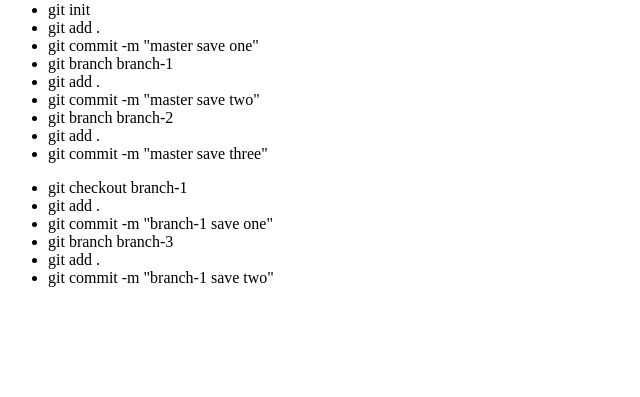
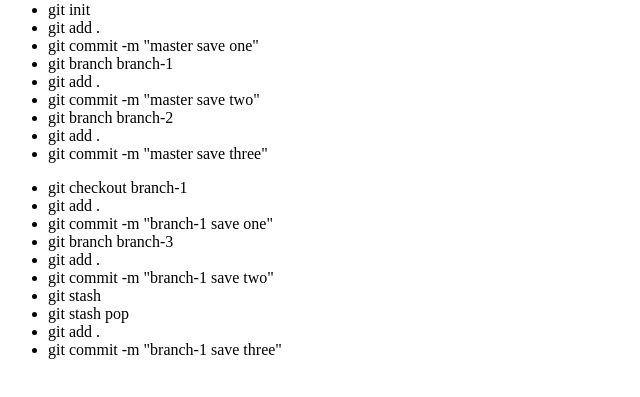
Before and after one commit to alexBortsov/adding_and_merge_branchs, a plain HTML site: page index.html in a window 1280 px wide. Shown: the part 79-476 px from the top of the page, without its empty margins (0-640 px from the left). Drawn offline with Linux system fonts and the light colour scheme.

Commit message:
branch-1 save three

```diff
--- a/index.html
+++ b/index.html
@@ -30,7 +30,11 @@
          <li>git commit -m "branch-1 save one"</li>
          <li>git branch branch-3</li>
          <li>git add .</li>
-         <li> git commit -m "branch-1 save two"</li>
+         <li>git commit -m "branch-1 save two"</li>
+         <li>git stash</li>
+         <li>git stash pop</li>
+         <li>git add .</li>
+         <li>git commit -m "branch-1 save three"</li>
       </ul>
    </div>
 </body>
```
